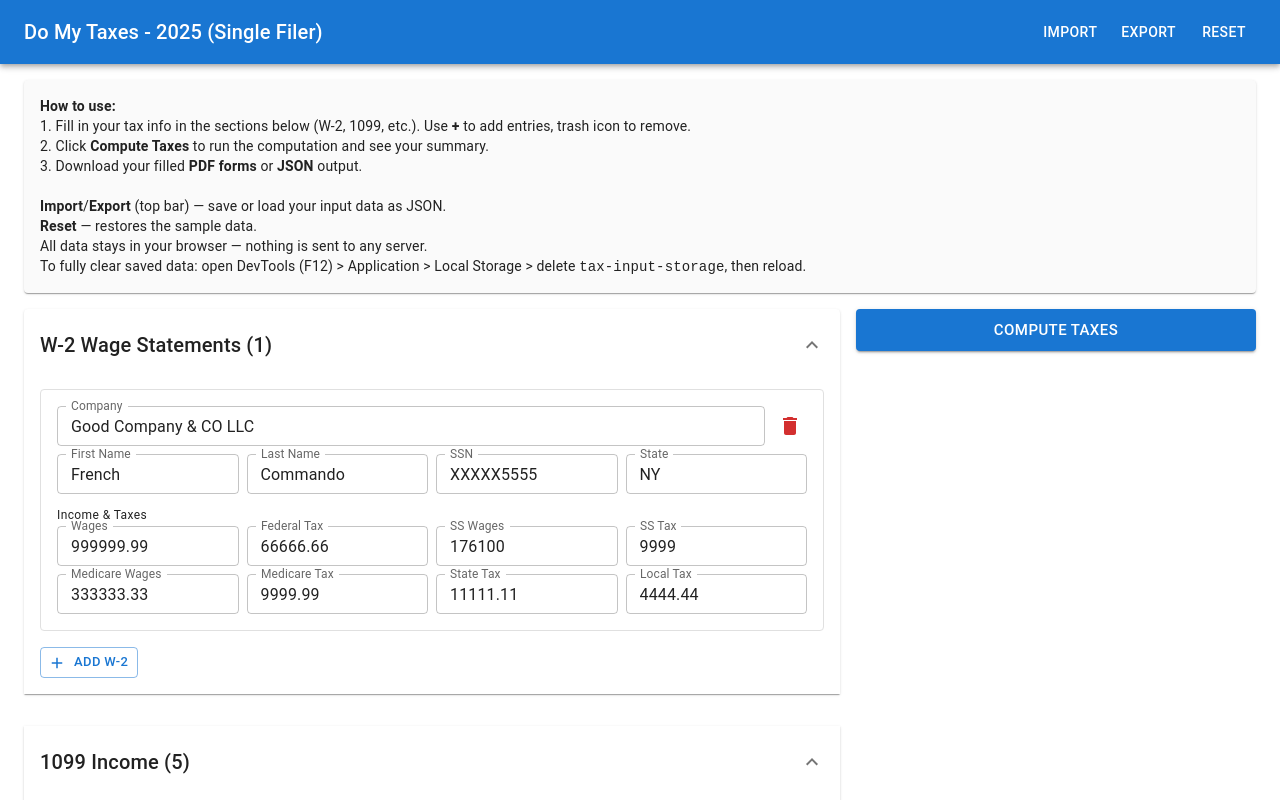
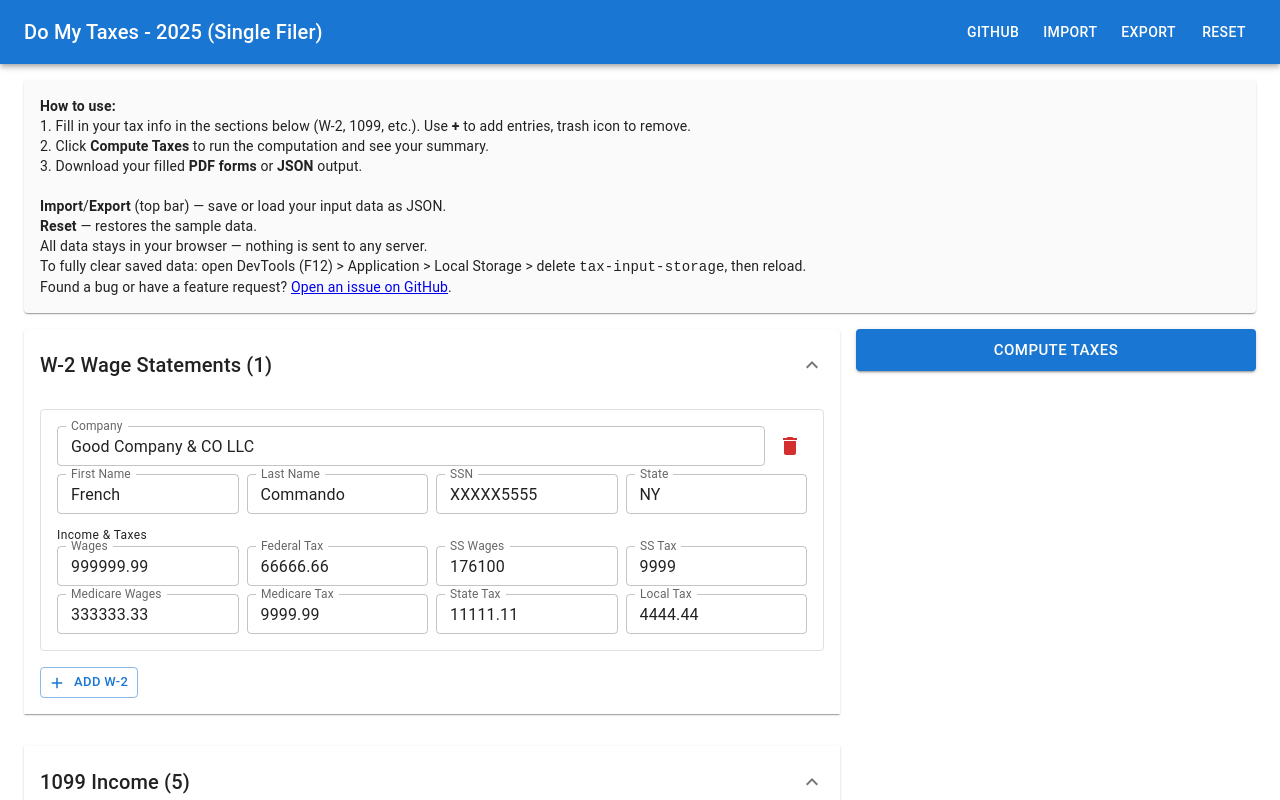
Before and after one commit to FrenchCommando/do-my-taxes, a React (Vite) app: page / in a window 1280 px wide. Shown: the top 800 px of the page. Built offline with nearby package versions, Linux system fonts and the light colour scheme.

Commit message:
link to github

```diff
--- a/src/App.tsx
+++ b/src/App.tsx
@@ -88,7 +88,12 @@ function App() {
       <CssBaseline />
       <AppBar position="static">
         <Toolbar>
-          <Typography variant="h6" sx={{ flexGrow: 1 }}>Do My Taxes - 2025 (Single Filer)</Typography>
+          <Typography variant="h6" sx={{ flexGrow: 1 }}>
+            Do My Taxes - 2025 (Single Filer)
+          </Typography>
+          <Button color="inherit" href="https://github.com/FrenchCommando/do-my-taxes" target="_blank" sx={{ mr: 1 }}>
+            GitHub
+          </Button>
           <Stack direction="row" spacing={1}>
             <Button color="inherit" onClick={handleImportJSON}>Import</Button>
             <Button color="inherit" onClick={handleExportJSON}>Export</Button>
@@ -108,6 +113,7 @@ function App() {
             <br /><strong>Reset</strong> — restores the sample data.
             <br />All data stays in your browser — nothing is sent to any server.
             <br />To fully clear saved data: open DevTools (F12) &gt; Application &gt; Local Storage &gt; delete <code>tax-input-storage</code>, then reload.
+            <br />Found a bug or have a feature request? <a href="https://github.com/FrenchCommando/do-my-taxes/issues" target="_blank" rel="noopener">Open an issue on GitHub</a>.
           </Typography>
         </Paper>
         <Grid container spacing={2}>
```
